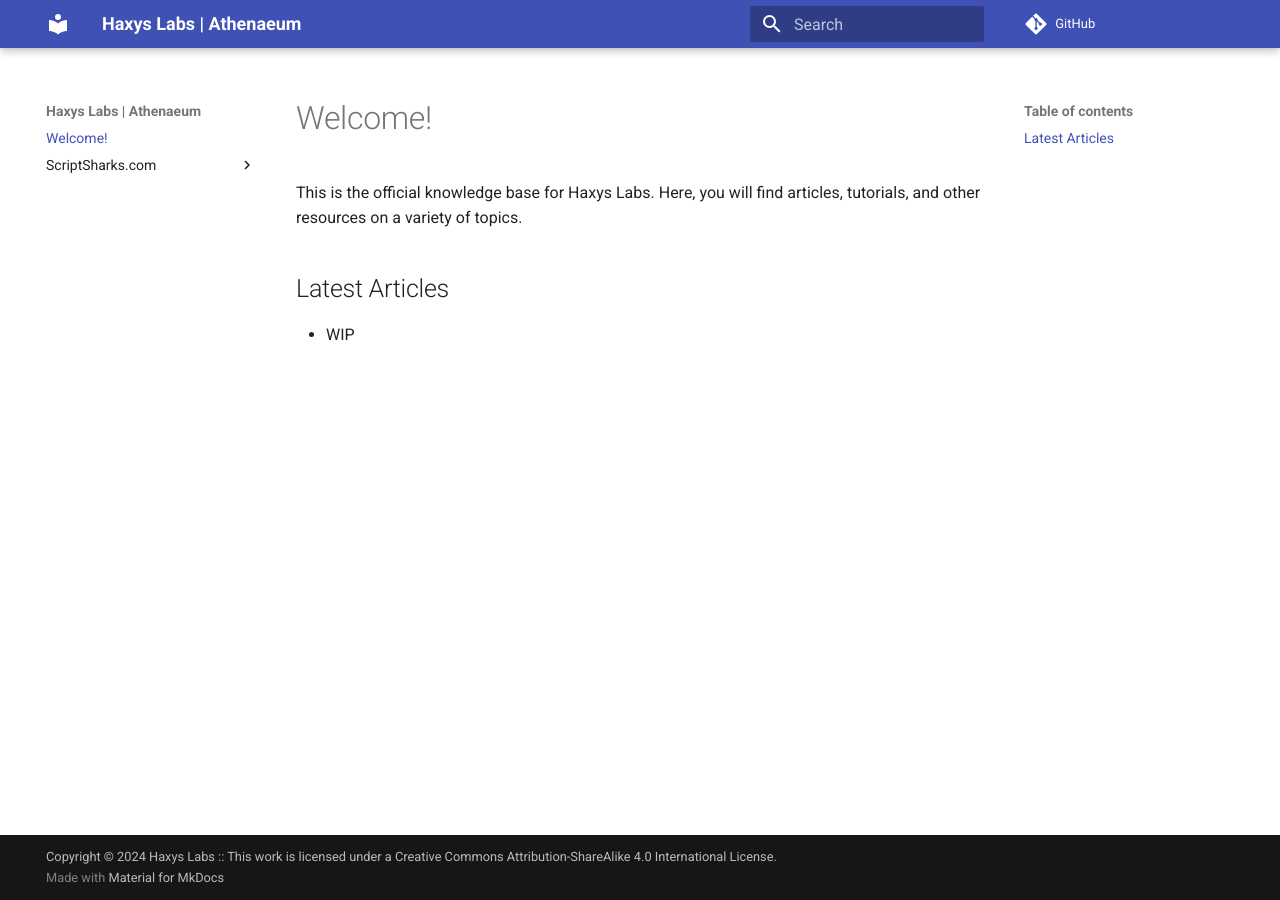
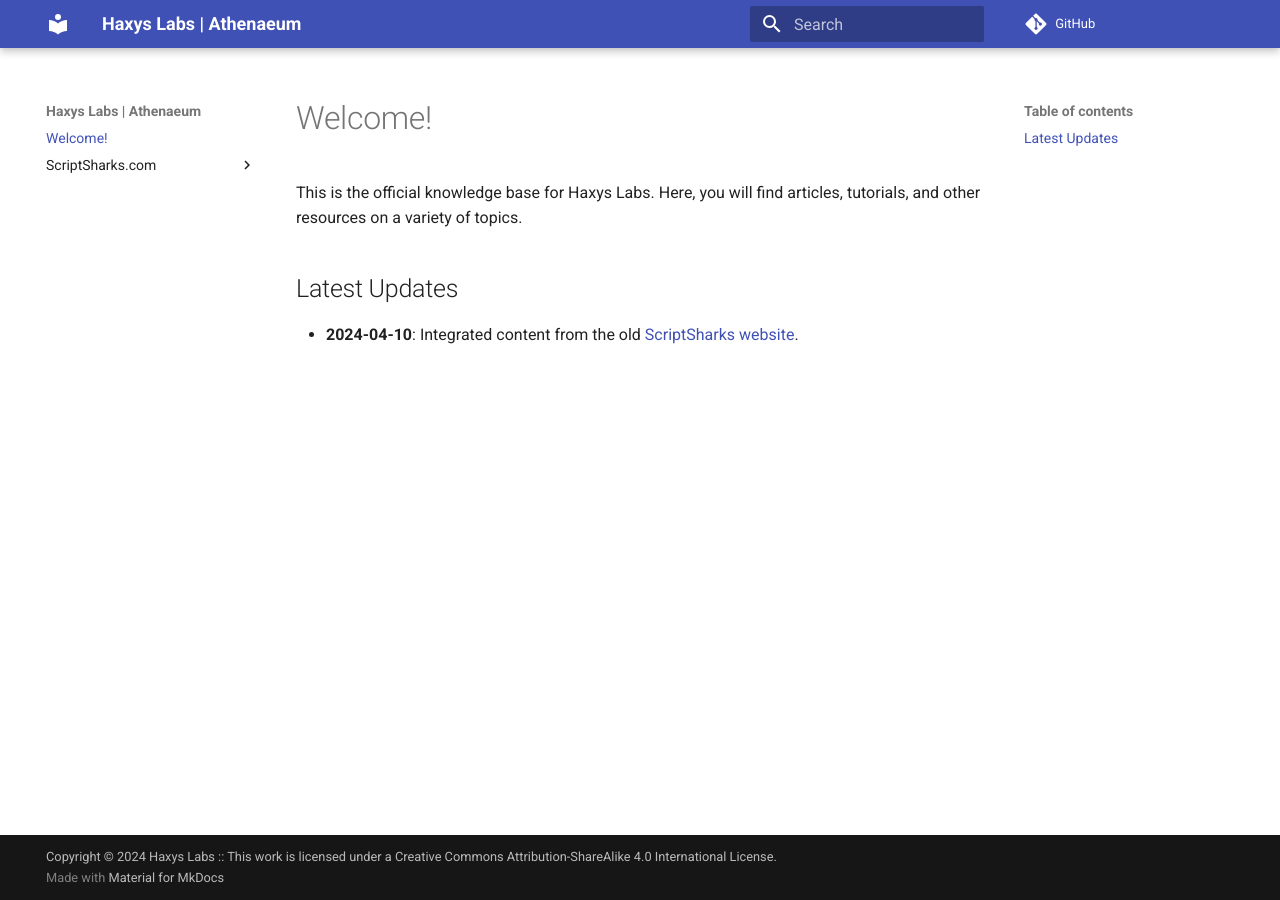
Before and after one commit to haxys/athenaeum, an MkDocs documentation site: the page built from docs/index.md, in a window 1280 px wide. Built offline with MkDocs 1.6.1 and Material for MkDocs 9.7.7, drawn with Linux system fonts in a browser that asks for light colours; comment, search, counter and statistics services are not loaded.

Commit message:
Updated index to mention scriptsharks integration.

```diff
--- a/docs/index.md
+++ b/docs/index.md
@@ -2,6 +2,6 @@
 
 This is the official knowledge base for Haxys Labs. Here, you will find articles, tutorials, and other resources on a variety of topics.
 
-## Latest Articles
+## Latest Updates
 
-- WIP
+- **2024-04-10**: Integrated content from the old [ScriptSharks website](ScriptSharks.com/index.md).
```
